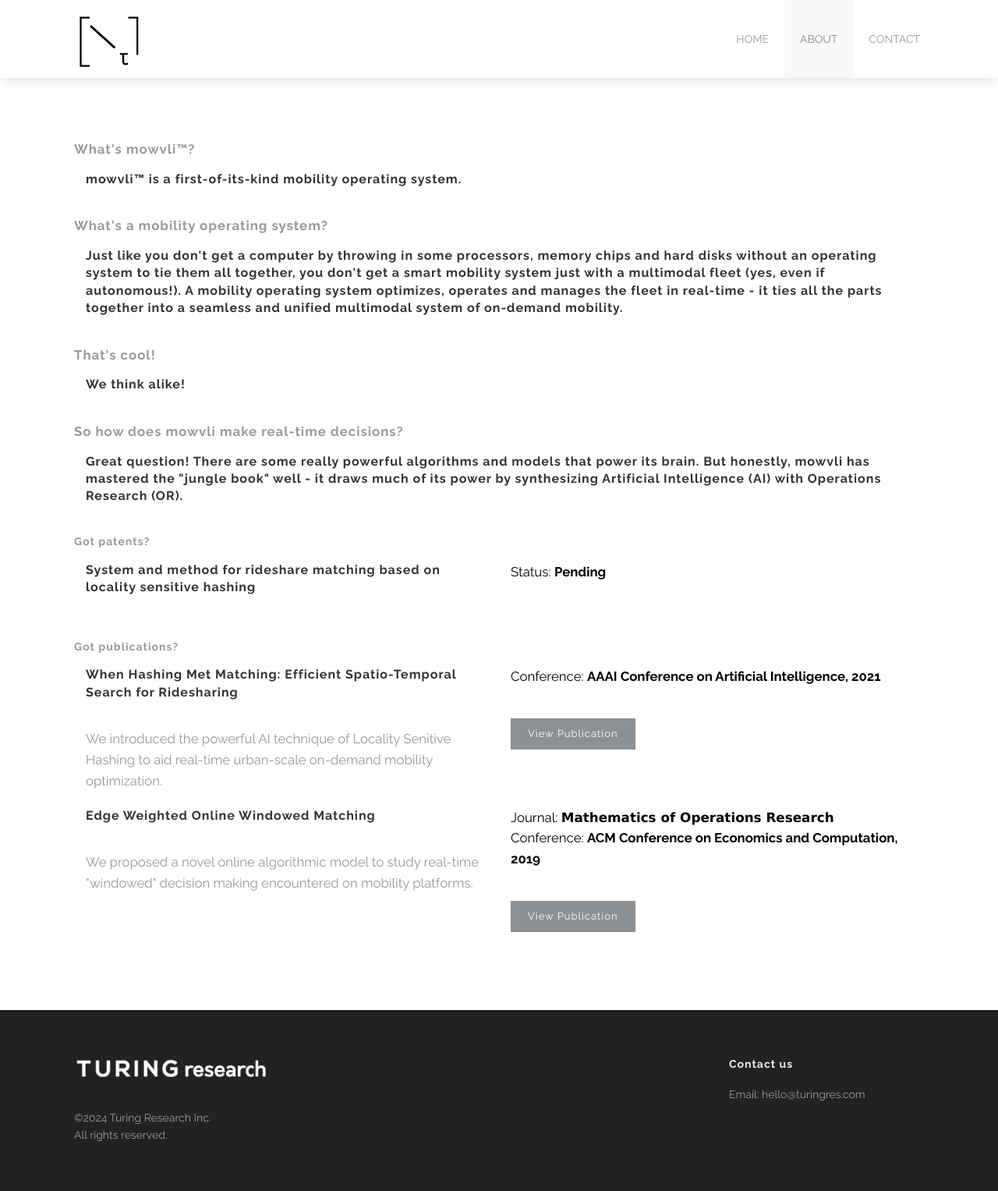
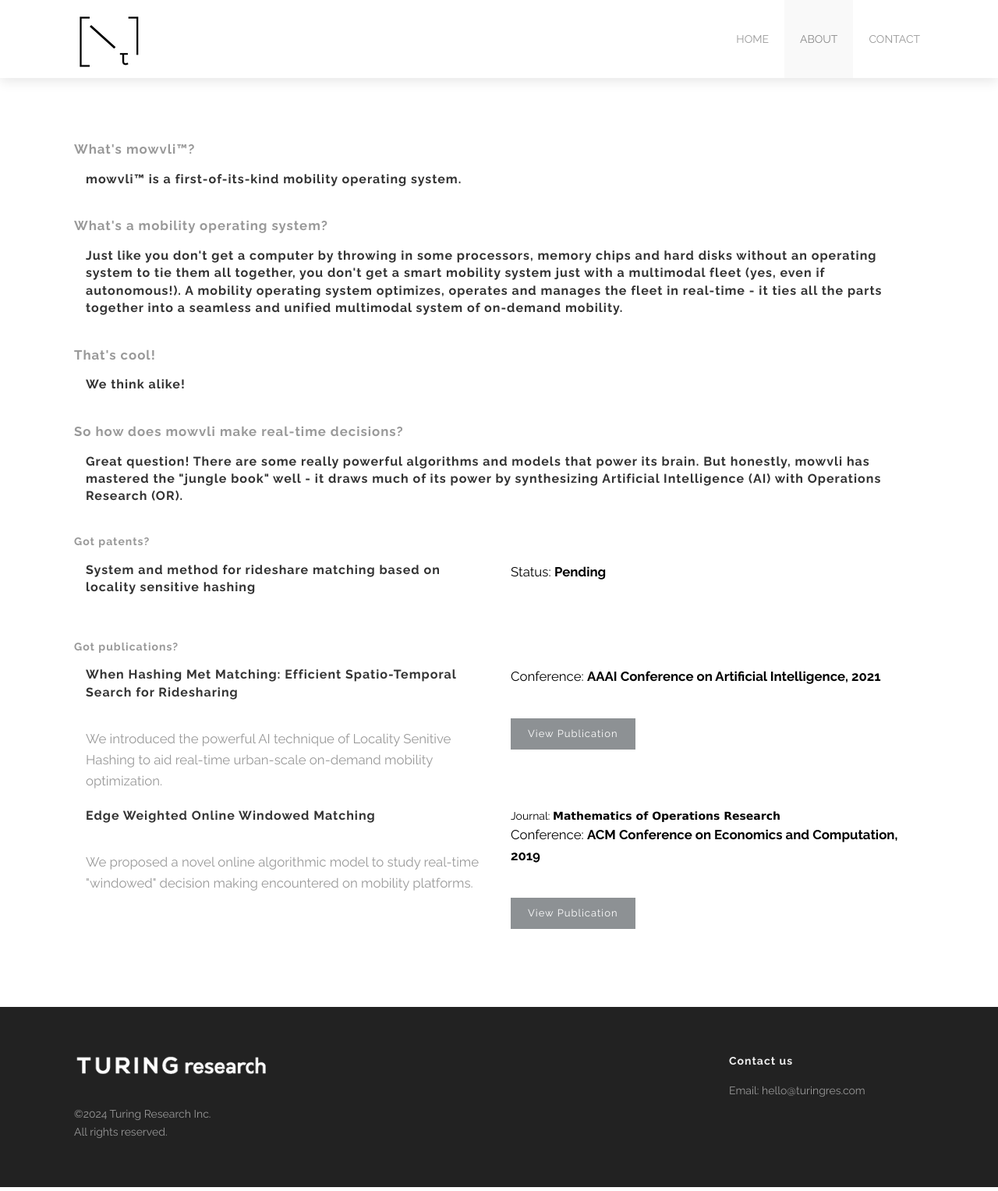
Before and after one commit to turingres/turingres.github.io, a Jekyll site: the page built from about.html, in a window 1280 px wide. Shown: the whole page at 78% size. Built offline with Jekyll 4.4.1, drawn with Linux system fonts in a browser that asks for light colours.

Commit message:
about updated

```diff
--- a/about.html
+++ b/about.html
@@ -120,7 +120,7 @@
                 <ul class='info'>
                   {% if publication.journal %}
                     <li style="color:black;">
-                      <big> Journal: </big> <font face="verdana"> <big> <strong> {{publication.journal}} </strong> </big> </font>
+                      Journal: <font face="verdana"> <strong> {{publication.journal}} </strong> </font>
                     </li>
                   {% endif %}
                   {% if publication.conference %}
```
